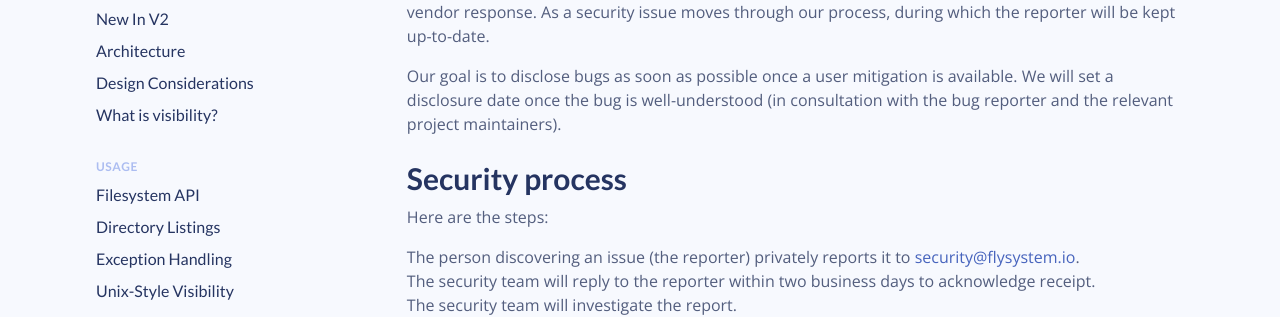
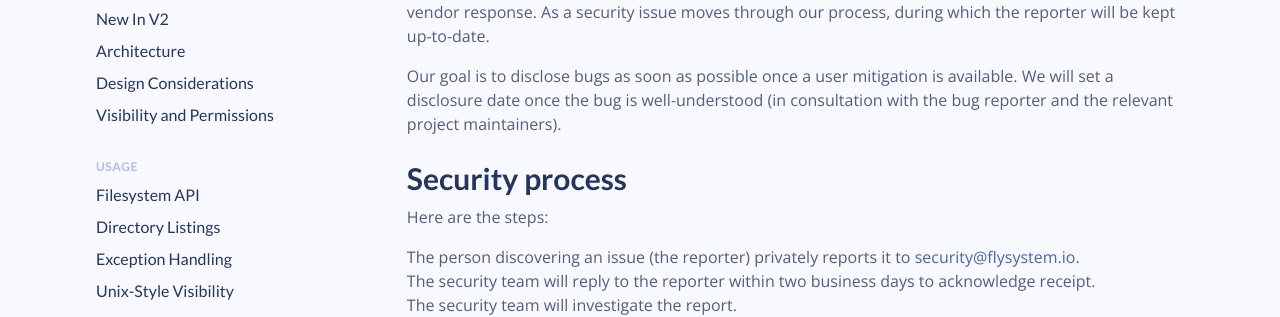
Before and after one commit to thephpleague/flysystem, a Jekyll site: the page built from v2/security.md, in a window 1280 px wide and 968 px high. Shown: the part 277-594 px from the top of the window. Built offline with Jekyll 4.4.1, drawn with Linux system fonts in a browser that asks for light colours; comment, search, counter and statistics services are not loaded.

Commit message:
Updated menu label

```diff
--- a/_data/menu_v2.yml
+++ b/_data/menu_v2.yml
@@ -8,7 +8,7 @@ Background Info:
     New In V2: '/v2/docs/what-is-new/'
     Architecture: '/v2/docs/architecture/'
     Design Considerations: '/v2/docs/design-considerations/'
-    What is visibility?: '/v2/docs/visibility/'
+    Visibility and Permissions: '/v2/docs/visibility/'
 
 Usage:
     Filesystem API: '/v2/docs/usage/filesystem-api/'
```
